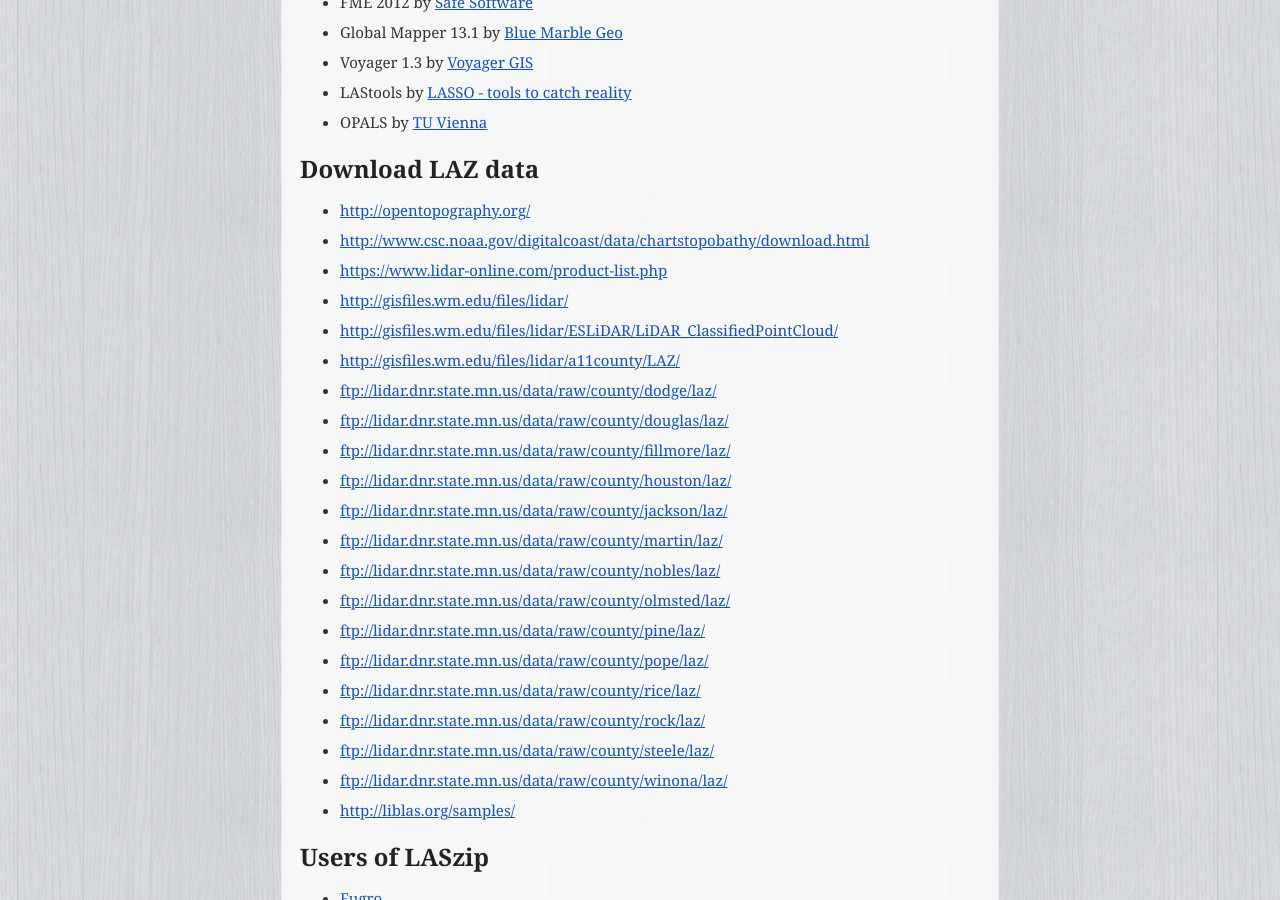
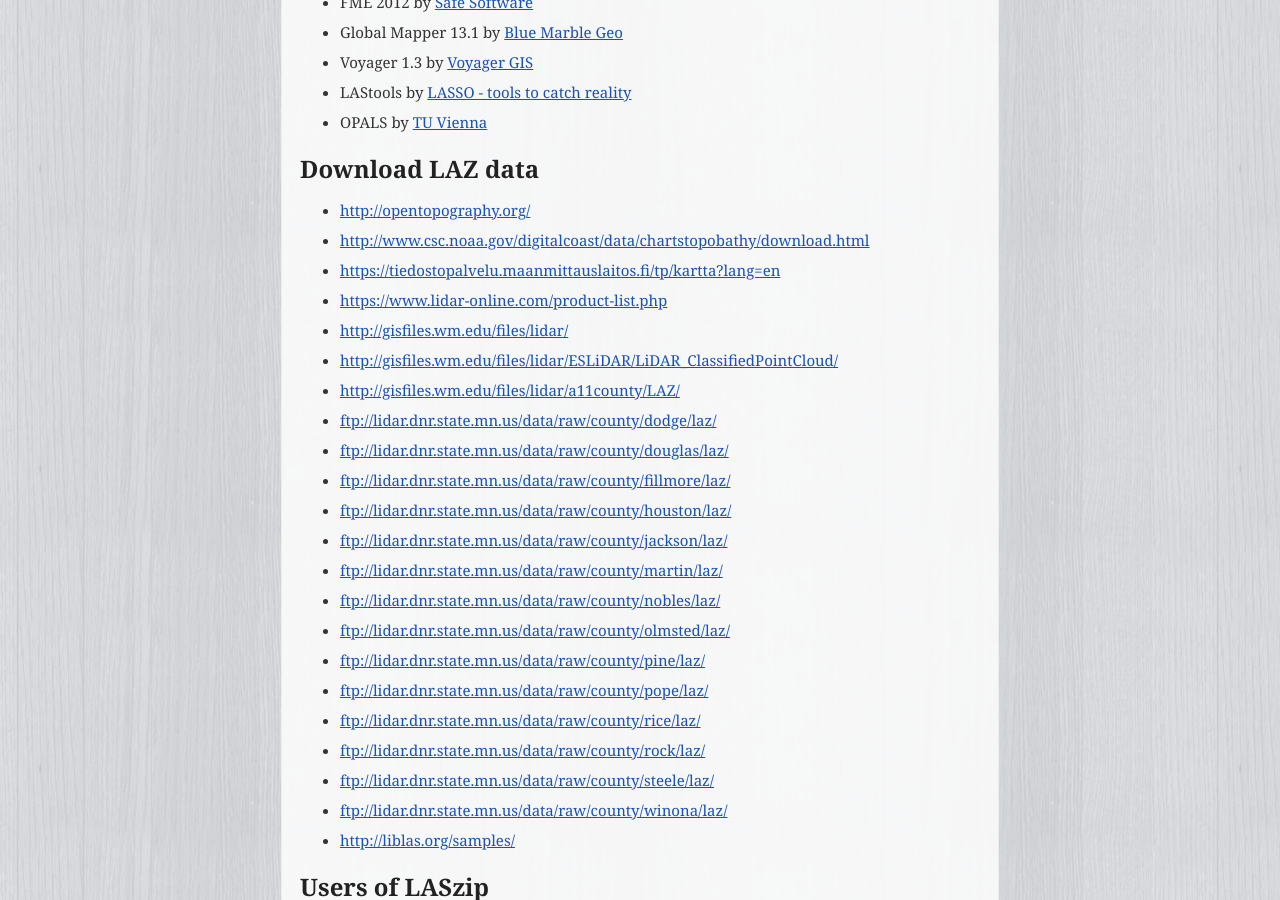
Before and after one commit to LASzip/LASzip, a Sphinx documentation site: the page built from docs/source/index.rst, in a window 1280 px wide and 900 px high, scrolled down 1376 px. Built offline with Sphinx 7.4.7, drawn with Linux system fonts in a browser that asks for light colours; some of the changed lines change nothing that is shown.

Commit message:
national land survey of finland

```diff
--- a/docs/source/index.rst
+++ b/docs/source/index.rst
@@ -90,6 +90,7 @@
 ------------------------------------------------------------------------------
 * http://opentopography.org/
 * http://www.csc.noaa.gov/digitalcoast/data/chartstopobathy/download.html
+* https://tiedostopalvelu.maanmittauslaitos.fi/tp/kartta?lang=en
 * https://www.lidar-online.com/product-list.php
 * http://gisfiles.wm.edu/files/lidar/
 * http://gisfiles.wm.edu/files/lidar/ESLiDAR/LiDAR_ClassifiedPointCloud/
```
